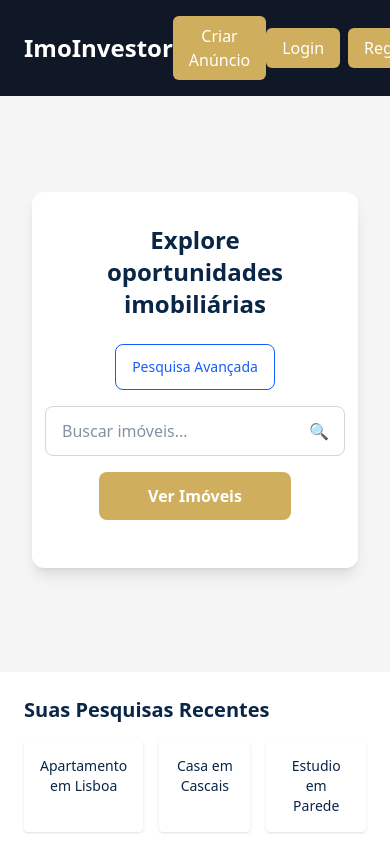
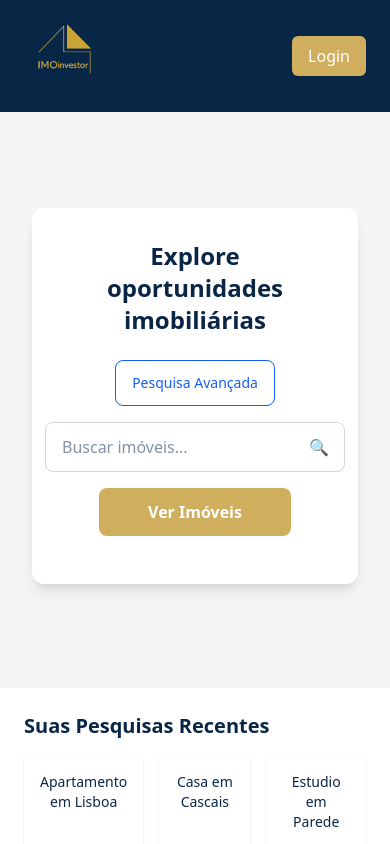
Before and after one commit to DEISI-ULHT-TFC-2024-25/TFC-DEISI2043-IMOinvestor_Frontend, a React (Vite) app in the folder imoinvestidor/: page / in a window 390 px wide. Shown: the top 844 px of the page. Built offline with nearby package versions, Linux system fonts and the light colour scheme.

Commit message:
Added logo and adjustments for mobile

```diff
--- a/imoinvestidor/src/components/Header.jsx
+++ b/imoinvestidor/src/components/Header.jsx
@@ -4,6 +4,7 @@ import { UserCircle } from "lucide-react";
 import useAuth from '../hooks/useAuth';
 import useRole from "../hooks/useRole";
 import ROLES from "../constants/roles";
+import logo from '../images/logo.png';
 
 export default function Header() {
   const { isLoggedIn, user, logout } = useAuth();
@@ -15,15 +16,15 @@ export default function Header() {
   };
 
   return (
-    <nav className="bg-gray-900 text-white px-6 py-4 shadow-md">
+    <nav className="bg-[#0A2647] text-white px-6 py-4 shadow-md">
       <div className="max-w-7xl mx-auto flex justify-between items-center">
-        <Link to="/" className="text-2xl font-bold">
-          ImoInvestor
+        <Link to="/" className="flex items-center gap-2">
+          <img src={logo} alt="IMOinvestor Logo" className="h-20 w-auto object-contain" />
         </Link>
 
         {(!isLoggedIn || hasAnyRole([ROLES.AGENT, ROLES.PROMOTOR])) && (
         <Link to="/create-add">
-          <button className="px-4 py-2 bg-[#CFAF5E] text-white rounded-md hover:bg-[#b89a4e] transition">
+          <button className="px-4 py-2 bg-[#CFAF5E] text-white rounded-md hover:bg-[#b89a4e] transition hidden md:block">
             Criar Anúncio
           </button>
         </Link>
@@ -59,6 +60,15 @@ export default function Header() {
             </div>
           ) : (
             <>
+              <div className="flex md:hidden">
+                <Link to="/login">
+                  <button className="px-4 py-2 bg-[#CFAF5E] text-white rounded-md hover:bg-[#b89a4e] transition">
+                    Login
+                  </button>
+                </Link>
+              </div>
+
+              <div className="hidden md:flex gap-2">
                 <Link to="/login">
                   <button className="px-4 py-2 bg-[#CFAF5E] text-white rounded-md hover:bg-[#b89a4e] transition">
                     Login
@@ -69,6 +79,7 @@ export default function Header() {
                     Registar
                   </button>
                 </Link>
+              </div>
             </>
           )}
         </div>
```
Also changed, not shown: imoinvestidor/src/images/logo.png (added). Lines whose indentation alone changed are shown as unchanged.
